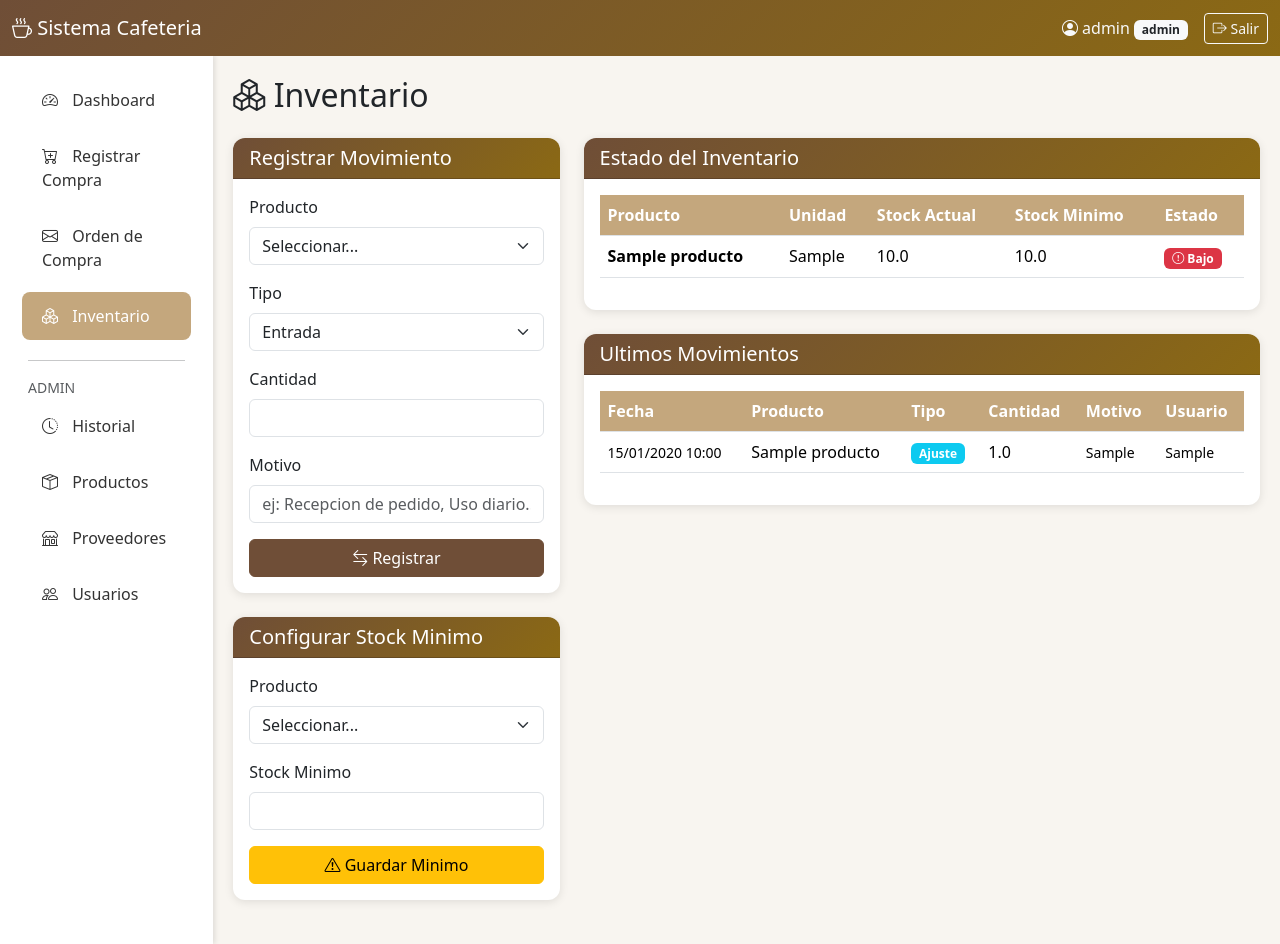
After one commit to Elcapito2003/cafe-sistema, a Flask app: page /inventario in a window 1280 px wide. The commit adds this page. Run offline with Flask 3, Linux system fonts and the light colour scheme; a user stored in the database is signed in; tables that the repository leaves empty hold one stand-in row (values such as "Sample post").

Commit message:
Agregar modulo de inventario con stock y alertas
Co-Authored-By: Claude Opus 4.5 <noreply@anthropic.com>

```diff
--- a/app.py
+++ b/app.py
@@ -1,7 +1,7 @@
 from flask import Flask, render_template, request, redirect, url_for, flash, jsonify
 from flask_login import LoginManager, login_user, logout_user, login_required, current_user
 from config import Config
-from models import db, Usuario, Proveedor, Producto, ProductoProveedor, Compra
+from models import db, Usuario, Proveedor, Producto, ProductoProveedor, Compra, MovimientoInventario
 from datetime import datetime
 import smtplib
 from email.mime.text import MIMEText
@@ -71,11 +71,18 @@ def dashboard():
 
     ultimas_compras = Compra.query.order_by(Compra.id.desc()).limit(5).all()
 
+    # Alertas de stock bajo
+    productos_stock_bajo = Producto.query.filter(
+        Producto.stock_minimo > 0,
+        Producto.stock_actual <= Producto.stock_minimo
+    ).all()
+
     return render_template('dashboard.html',
                          total_productos=total_productos,
                          total_proveedores=total_proveedores,
                          total_compras=total_compras,
-                         ultimas_compras=ultimas_compras)
+                         ultimas_compras=ultimas_compras,
+                         productos_stock_bajo=productos_stock_bajo)
 
 # --- COMPRAS ---
 @app.route('/compras', methods=['GET', 'POST'])
@@ -108,6 +115,17 @@ def compras():
 
             # Actualizar costo actual del producto
             producto.costo_actual = costo
+
+            # Actualizar inventario automaticamente
+            producto.stock_actual += cantidad
+            mov = MovimientoInventario(
+                producto_id=producto.id,
+                tipo='entrada',
+                cantidad=cantidad,
+                motivo=f'Compra a {proveedor_nombre}',
+                usuario=current_user.username
+            )
+            db.session.add(mov)
             db.session.commit()
 
             flash(f'Compra registrada: ${total:,.2f}', 'success')
@@ -403,6 +421,96 @@ def enviar_orden():
         'errores': errores
     })
 
+# --- INVENTARIO ---
+@app.route('/inventario')
+@login_required
+def inventario():
+    productos_list = Producto.query.all()
+    productos_inv = []
+    for p in productos_list:
+        estado = 'bajo' if p.stock_minimo > 0 and p.stock_actual <= p.stock_minimo else 'ok'
+        productos_inv.append({
+            'producto': p,
+            'estado': estado
+        })
+
+    movimientos = MovimientoInventario.query.order_by(MovimientoInventario.id.desc()).limit(20).all()
+    return render_template('inventario.html', productos_inv=productos_inv, movimientos=movimientos)
+
+@app.route('/inventario/movimiento', methods=['POST'])
+@login_required
+def registrar_movimiento():
+    producto_id = request.form.get('producto_id')
+    tipo = request.form.get('tipo')
+    cantidad = float(request.form.get('cantidad', 0))
+    motivo = request.form.get('motivo', '')
+
+    if not producto_id or not tipo or cantidad <= 0:
+        flash('Verifica los datos del movimiento', 'error')
+        return redirect(url_for('inventario'))
+
+    producto = Producto.query.get(producto_id)
+    if not producto:
+        flash('Producto no encontrado', 'error')
+        return redirect(url_for('inventario'))
+
+    if tipo in ('salida', 'merma'):
+        if producto.stock_actual < cantidad:
+            flash(f'Stock insuficiente. Stock actual: {producto.stock_actual}', 'error')
+            return redirect(url_for('inventario'))
+        producto.stock_actual -= cantidad
+    elif tipo in ('entrada', 'ajuste'):
+        producto.stock_actual += cantidad
+
+    mov = MovimientoInventario(
+        producto_id=producto.id,
+        tipo=tipo,
+        cantidad=cantidad,
+        motivo=motivo,
+        usuario=current_user.username
+    )
+    db.session.add(mov)
+    db.session.commit()
+
+    flash(f'{tipo.capitalize()} de {cantidad} {producto.unidad} de "{producto.nombre}" registrada', 'success')
+    return redirect(url_for('inventario'))
+
+@app.route('/inventario/stock-minimo', methods=['POST'])
+@login_required
+def actualizar_stock_minimo():
+    if current_user.rol != 'admin':
+        flash('Acceso denegado', 'error')
+        return redirect(url_for('inventario'))
+
+    producto_id = request.form.get('producto_id')
+    stock_minimo = float(request.form.get('stock_minimo', 0))
+
+    producto = Producto.query.get(producto_id)
+    if producto:
+        producto.stock_minimo = stock_minimo
+        db.session.commit()
+        flash(f'Stock minimo de "{producto.nombre}" actualizado a {stock_minimo}', 'success')
+    else:
+        flash('Producto no encontrado', 'error')
+
+    return redirect(url_for('inventario'))
+
+@app.route('/api/inventario/estado')
+@login_required
+def api_inventario_estado():
+    productos = Producto.query.all()
+    resultado = []
+    for p in productos:
+        resultado.append({
+            'id': p.id,
+            'nombre': p.nombre,
+            'unidad': p.unidad,
+            'stock_actual': p.stock_actual,
+            'stock_minimo': p.stock_minimo,
+            'estado': 'bajo' if p.stock_minimo > 0 and p.stock_actual <= p.stock_minimo else 'ok'
+        })
+    return jsonify(resultado)
+
 # --- HISTORIAL ---
 @app.route('/historial')
 @login_required
--- a/templates/base.html
+++ b/templates/base.html
@@ -143,6 +143,9 @@
                     <a class="nav-link {% if request.endpoint == 'ordenes' %}active{% endif %}" href="{{ url_for('ordenes') }}">
                         <i class="bi bi-envelope"></i> Orden de Compra
                     </a>
+                    <a class="nav-link {% if request.endpoint == 'inventario' %}active{% endif %}" href="{{ url_for('inventario') }}">
+                        <i class="bi bi-boxes"></i> Inventario
+                    </a>
                     {% if current_user.rol == 'admin' %}
                     <hr class="mx-3">
                     <small class="text-muted px-3">ADMIN</small>
--- /dev/null
+++ b/templates/inventario.html
@@ -0,0 +1,164 @@
+{% extends 'base.html' %}
+
+{% block title %}Inventario - Sistema Cafeteria{% endblock %}
+
+{% block content %}
+<h2 class="mb-4"><i class="bi bi-boxes"></i> Inventario</h2>
+
+<div class="row">
+    <!-- Registrar movimiento -->
+    <div class="col-md-4">
+        <div class="card mb-4">
+            <div class="card-header">
+                <h5 class="mb-0">Registrar Movimiento</h5>
+            </div>
+            <div class="card-body">
+                <form method="POST" action="{{ url_for('registrar_movimiento') }}">
+                    <div class="mb-3">
+                        <label class="form-label">Producto</label>
+                        <select name="producto_id" class="form-select" required>
+                            <option value="">Seleccionar...</option>
+                            {% for pi in productos_inv %}
+                            <option value="{{ pi.producto.id }}">{{ pi.producto.nombre }} ({{ pi.producto.stock_actual }} {{ pi.producto.unidad }})</option>
+                            {% endfor %}
+                        </select>
+                    </div>
+                    <div class="mb-3">
+                        <label class="form-label">Tipo</label>
+                        <select name="tipo" class="form-select" required>
+                            <option value="entrada">Entrada</option>
+                            <option value="salida">Salida</option>
+                            <option value="ajuste">Ajuste</option>
+                        </select>
+                    </div>
+                    <div class="mb-3">
+                        <label class="form-label">Cantidad</label>
+                        <input type="number" name="cantidad" class="form-control" step="0.01" min="0.01" required>
+                    </div>
+                    <div class="mb-3">
+                        <label class="form-label">Motivo</label>
+                        <input type="text" name="motivo" class="form-control" placeholder="ej: Recepcion de pedido, Uso diario...">
+                    </div>
+                    <button type="submit" class="btn btn-primary w-100">
+                        <i class="bi bi-arrow-left-right"></i> Registrar
+                    </button>
+                </form>
+            </div>
+        </div>
+
+        {% if current_user.rol == 'admin' %}
+        <div class="card mb-4">
+            <div class="card-header">
+                <h5 class="mb-0">Configurar Stock Minimo</h5>
+            </div>
+            <div class="card-body">
+                <form method="POST" action="{{ url_for('actualizar_stock_minimo') }}">
+                    <div class="mb-3">
+                        <label class="form-label">Producto</label>
+                        <select name="producto_id" class="form-select" required>
+                            <option value="">Seleccionar...</option>
+                            {% for pi in productos_inv %}
+                            <option value="{{ pi.producto.id }}">{{ pi.producto.nombre }}</option>
+                            {% endfor %}
+                        </select>
+                    </div>
+                    <div class="mb-3">
+                        <label class="form-label">Stock Minimo</label>
+                        <input type="number" name="stock_minimo" class="form-control" step="0.01" min="0" required>
+                    </div>
+                    <button type="submit" class="btn btn-warning w-100">
+                        <i class="bi bi-exclamation-triangle"></i> Guardar Minimo
+                    </button>
+                </form>
+            </div>
+        </div>
+        {% endif %}
+    </div>
+
+    <!-- Tabla de inventario -->
+    <div class="col-md-8">
+        <div class="card mb-4">
+            <div class="card-header">
+                <h5 class="mb-0">Estado del Inventario</h5>
+            </div>
+            <div class="card-body">
+                <div class="table-responsive">
+                    <table class="table table-hover">
+                        <thead>
+                            <tr>
+                                <th>Producto</th>
+                                <th>Unidad</th>
+                                <th>Stock Actual</th>
+                                <th>Stock Minimo</th>
+                                <th>Estado</th>
+                            </tr>
+                        </thead>
+                        <tbody>
+                            {% for pi in productos_inv %}
+                            <tr>
+                                <td><strong>{{ pi.producto.nombre }}</strong></td>
+                                <td>{{ pi.producto.unidad }}</td>
+                                <td>{{ pi.producto.stock_actual }}</td>
+                                <td>{{ pi.producto.stock_minimo }}</td>
+                                <td>
+                                    {% if pi.estado == 'bajo' %}
+                                    <span class="badge bg-danger"><i class="bi bi-exclamation-circle"></i> Bajo</span>
+                                    {% else %}
+                                    <span class="badge bg-success"><i class="bi bi-check-circle"></i> OK</span>
+                                    {% endif %}
+                                </td>
+                            </tr>
+                            {% endfor %}
+                        </tbody>
+                    </table>
+                </div>
+            </div>
+        </div>
+
+        <!-- Ultimos movimientos -->
+        <div class="card">
+            <div class="card-header">
+                <h5 class="mb-0">Ultimos Movimientos</h5>
+            </div>
+            <div class="card-body">
+                <div class="table-responsive">
+                    <table class="table table-hover">
+                        <thead>
+                            <tr>
+                                <th>Fecha</th>
+                                <th>Producto</th>
+                                <th>Tipo</th>
+                                <th>Cantidad</th>
+                                <th>Motivo</th>
+                                <th>Usuario</th>
+                            </tr>
+                        </thead>
+                        <tbody>
+                            {% for m in movimientos %}
+                            <tr>
+                                <td><small>{{ m.fecha.strftime('%d/%m/%Y %H:%M') }}</small></td>
+                                <td>{{ m.producto.nombre }}</td>
+                                <td>
+                                    {% if m.tipo == 'entrada' %}
+                                    <span class="badge bg-success">Entrada</span>
+                                    {% elif m.tipo == 'salida' %}
+                                    <span class="badge bg-warning text-dark">Salida</span>
+                                    {% elif m.tipo == 'merma' %}
+                                    <span class="badge bg-danger">Merma</span>
+                                    {% else %}
+                                    <span class="badge bg-info">Ajuste</span>
+                                    {% endif %}
+                                </td>
+                                <td>{{ m.cantidad }}</td>
+                                <td><small>{{ m.motivo or '-' }}</small></td>
+                                <td><small>{{ m.usuario }}</small></td>
+                            </tr>
+                            {% endfor %}
+                        </tbody>
+                    </table>
+                </div>
+            </div>
+        </div>
+    </div>
+</div>
+{% endblock %}
```
Also changed, not shown: models.py (+17 -0 lines), templates/dashboard.html (+35 -0 lines).
